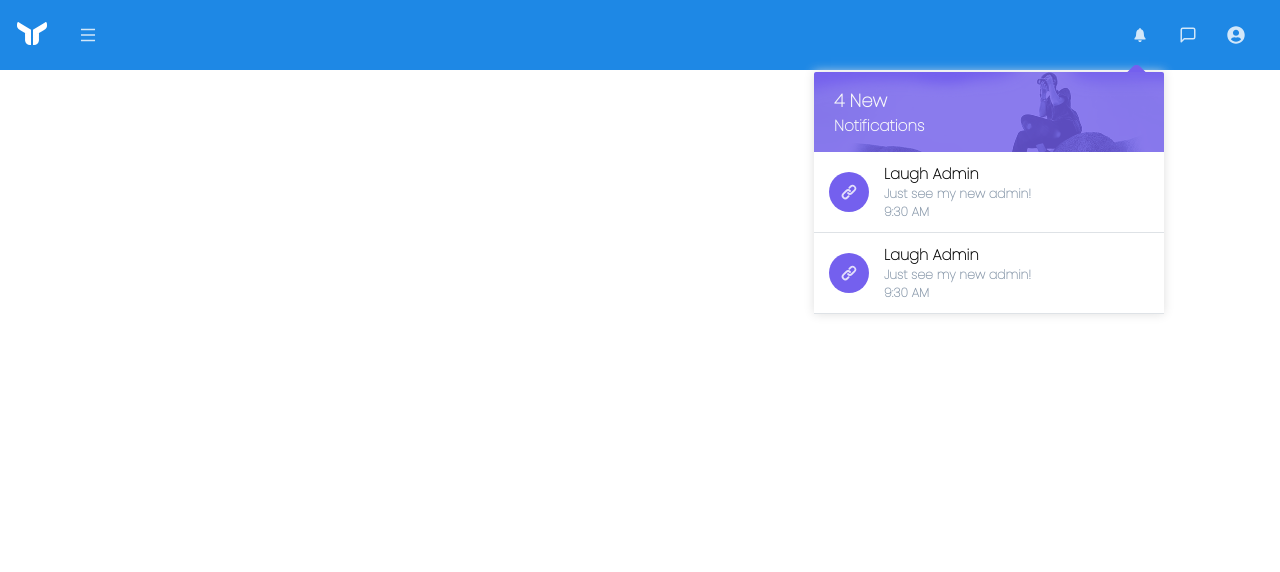
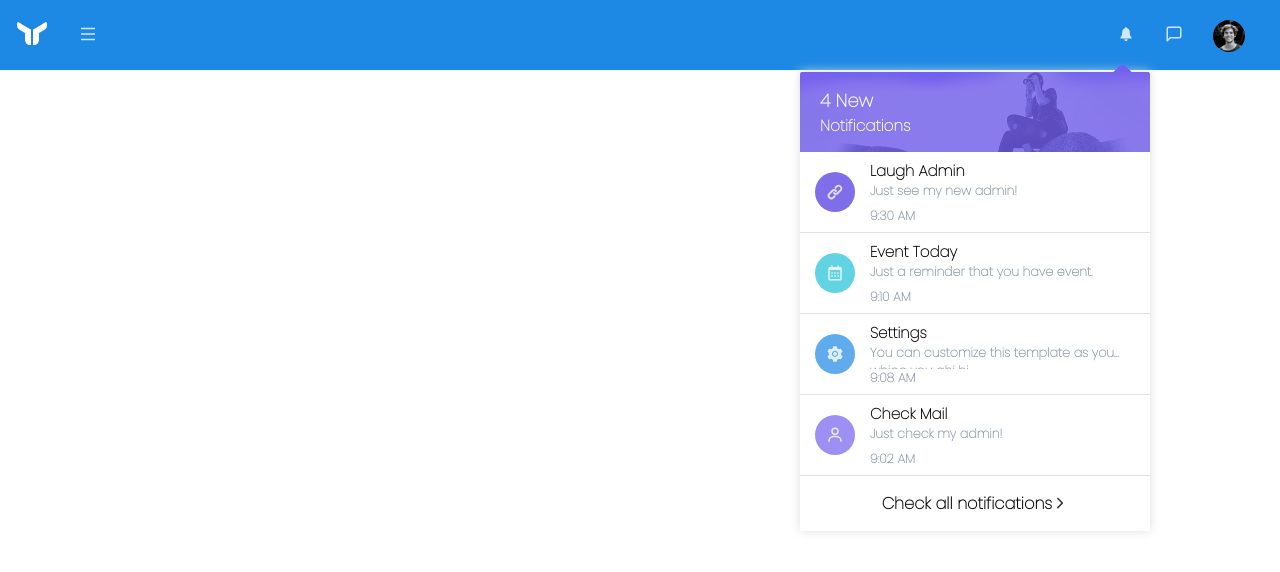
Before and after one commit to TranSonDinh/dashboard-admin, a React (Create React App) app: page / in a window 1280 px wide. Both pictures are taken after a click on the item 1140 px from the left and 35 px from the top of the page. Shown: the top 572 px of the page. Built offline with nearby package versions, Linux system fonts and the light colour scheme.

Commit message:
topbar user

```diff
--- a/package.json
+++ b/package.json
@@ -3,6 +3,9 @@
   "version": "0.1.0",
   "private": true,
   "dependencies": {
+    "@fortawesome/fontawesome-svg-core": "^1.2.36",
+    "@fortawesome/free-solid-svg-icons": "^5.15.4",
+    "@fortawesome/react-fontawesome": "^0.1.15",
     "@testing-library/jest-dom": "^5.14.1",
     "@testing-library/react": "^11.2.7",
     "@testing-library/user-event": "^12.8.3",
--- a/src/App.css
+++ b/src/App.css
@@ -27,6 +27,8 @@ h1, h2, h3, h4, h5, p{
 }
 a{
   text-decoration: none;
+  color: inherit;
+  display: block;
 }
 .navbarbg{
   flex-grow: 1;
@@ -41,11 +43,70 @@ a{
   display: flex;
   align-items: center;
   transition: all .6s;
-  padding: 0 15px;
   position: relative;
 }
 .nav-item svg{
   opacity: 0.8;
+  margin-top: 25px;
+}
+.topnav-avatar,.dropdown-avatar{
+  border-radius: 50%;
+  object-fit: fill;
+}
+.topnav-avatar{
+  margin-top: 20px;
+  height: 32px;
+  width: 32px;
+}
+.dropdown-avatar{
+  height: 50px;
+  width: 50px;
+  margin-right: 15px;
+}
+.dropdown-user_title{
+  display: flex;
+  flex-direction: row;
+  align-items: center;
+  justify-content: flex-start;
+  padding: 15px;
+}
+.dropdown-user_title h5{
+  font-size: 1em;
+}
+.dropdown-user_title p{
+  font-weight: bold;
+  font-size: .8em;
+  opacity: .8;
+}
+div.dropdown-user{
+  width: 280px;
+}
+.dropdown-menu ul.dropdown-user_option{
+  display: flex;
+  padding: 0;
+  flex-direction: column;
+  color: #455a64;
+  justify-content: flex-start;
+  align-items: flex-start;
+  font-weight: bold;
+  font-size: .9em;
+}
+.dropdown-menu ul.dropdown-user_option li{
+  padding: 10px 0;
+  width: 100%;
+}
+.dropdown-menu ul.dropdown-user_option li:hover{
+  background-color: rgb(250, 254, 255);
+}
+.dropdown-menu ul.dropdown-user_option li a{
+  display: flex;
+  flex-direction: row;
+  justify-content: flex-start;
+  align-items: center;
+}
+.dropdown-menu ul.dropdown-user_option li a svg{
+  margin-top: 0;
+  margin-right: 10px;
 }
 .nav-item:hover svg{
   opacity: 1;
@@ -54,6 +115,14 @@ a{
 .nav-item:hover{
   background-color: #0371d1;
 }
+.nav-item a{
+  width: 100%;
+  height: inherit;
+  padding: 0 15px;
+}
+.nav-item a:focus div.dropdown-menu{
+  display: inline;
+}
 .dropdown-menu{
   min-width: 280px;
   width: 350px;
@@ -61,7 +130,9 @@ a{
   top: 72px;
   right: 0px;
   box-shadow: 0px 0px 10px rgb(223, 223, 223);
+  display: none;
 }
+
 .drop-title{
   right: 0;
   width: 100%;
@@ -119,8 +190,7 @@ a{
 .message-item:hover{
   background-color: rgb(250, 254, 255);
 }
-.message-icon div{
-  background-color: #7460ee;
+.message-icon div, .message-icon img{
   color: #fff;
   padding: 5px;
   height: 30px;
@@ -130,12 +200,21 @@ a{
   justify-content: center;
   align-items: center;
   margin: 0 15px;
+  opacity: .7;
+}
+.message-icon img{
+  height: 34px;
+  width: 34px;
 }
 .message-icon div:hover{
   transform: translateY(-1px);
   transition: all .2s ease-in-out;
-  background-color: #4a32e2;
+  opacity: 1;
 }
+.message-icon div svg, .nav-link svg{
+  margin-top: 0;
+}
+
 .message-content{
   color: #000;
   display: flex;
@@ -150,3 +229,24 @@ a{
 .message-content span.time{
   text-transform: uppercase;
 }
+a.nav-link{
+  display: flex;
+  flex-direction: row;
+  justify-content: center;
+  align-items: center;
+  font-size: .9em;
+  color: #000;
+  padding: 15px 0;
+}
+.mail-desc{
+  text-overflow: ellipsis;
+  overflow: hidden;
+  height: 25px;
+  display: -webkit-box;
+  -webkit-line-clamp: 1;
+  -webkit-box-orient: vertical;
+}
+.boder-top-bottom{
+  border-top: 1px solid rgb(204, 204, 204);
+  border-bottom: 1px solid rgb(204, 204, 204);
+}
--- a/src/components/DropdownMenu.js
+++ b/src/components/DropdownMenu.js
@@ -1,19 +1,27 @@
 import MessageItem from "./MessageItem";
+import { Link } from "react-router-dom";
+import { IoIosArrowForward } from "react-icons/io";
 
-function Dropdown({ color }) {
+function Dropdown(props) {
+    const { color, totalNoti, strNoti, strLink, item } = props;
     return (
         <div className="dropdown-menu">
             <span className="bg-primary" style={{ backgroundColor: color }}></span>
             <div className="drop-title" style={{ backgroundColor: color }}>
                 <div>
-                    <h4>4 New</h4>
-                    <p>Notifications</p>
+                    <h4>{totalNoti} New</h4>
+                    <p>{strNoti}</p>
                 </div>
             </div>
             <div className="drop-content">
-                <MessageItem />
-                <MessageItem />
+                {item.map((item, index) => {
+                    return (<MessageItem type={item.type} title={item.title} mail={item.mail} time={item.time} />);
+                })}
             </div>
+            <Link to="" className="nav-link">
+                <strong>{strLink}</strong>
+                <IoIosArrowForward />
+            </Link>
         </div>
     );
 }
--- /dev/null
+++ b/src/components/DropdownMenuAvatar.js
@@ -0,0 +1,55 @@
+import { Link } from "react-router-dom";
+import { FaUserCircle, FaPowerOff } from "react-icons/fa";
+import { SiGooglemessages } from "react-icons/si";
+import { MdAccountBalanceWallet } from 'react-icons/md';
+import { AiFillSetting } from 'react-icons/ai';
+
+function Dropdown(props) {
+    const { avatar, color } = props;
+    return (
+        <div className="dropdown-menu dropdown-user">
+            <span className="bg-primary" style={{ backgroundColor: color }}></span>
+            <div className="dropdown-user_title" style={{ backgroundColor: color }}>
+                {/.*(jpg|png|PNG|JPG|svg|SVG)/g.exec(avatar) && <img src={require(`../assets/images/${avatar}`).default} alt="avatar" className="dropdown-avatar" />}
+                <div>
+                    <h5>Dinh Jobs</h5>
+                    <p>sondinh2703@gmai.com</p>
+                </div>
+            </div>
+            <ul className="dropdown-user_option">
+                <li>
+                    <Link to="#">
+                        <FaUserCircle />
+                        <p>My Account</p>
+                    </Link>
+                </li>
+                <li>
+                    <Link to="#">
+                        <MdAccountBalanceWallet />
+                        <p>My Balance</p>
+                    </Link>
+                </li>
+                <li>
+                    <Link to="#">
+                        <SiGooglemessages />
+                        <p>Inbox</p>
+                    </Link>
+                </li>
+                <li className="boder-top-bottom">
+                    <Link to="#">
+                        <AiFillSetting />
+                        <p>Account Settings</p>
+                    </Link>
+                </li>
+                <li>
+                    <Link to="#">
+                        <FaPowerOff />
+                        <p>Logout</p>
+                    </Link>
+                </li>
+            </ul>
+
+        </div>
+    );
+}
+export default Dropdown;
--- a/src/components/MessageItem.js
+++ b/src/components/MessageItem.js
@@ -1,17 +1,21 @@
 import { HiLink } from "react-icons/hi";
+import { BiCalendar, BiUser } from "react-icons/bi";
+import { AiFillSetting } from 'react-icons/ai';
 
-const MessageItem = () => {
+const MessageItem = ({ type, title, mail, time }) => {
     return (
         <div className="message-item">
-            <div className="message-icon">
-                <div>
-                    <HiLink />
-                </div>
+            <div className="message-icon" >
+                {type === "setting" && <div style={{ backgroundColor: "#1e88e5" }}><AiFillSetting /></div>}
+                {type === "link" && <div style={{ backgroundColor: "#4a32e2" }}><HiLink /></div>}
+                {type === "calendar" && <div style={{ backgroundColor: "#21c1d6" }}><BiCalendar /></div>}
+                {type === "mail" && <div style={{ backgroundColor: "#7460ee" }}><BiUser /></div>}
+                {/.*(jpg|png|PNG|JPG|svg|SVG)/g.exec(type) && <img src={require(`../assets/images/${type}`).default} alt="avatar" />}
             </div>
             <div className="message-content">
-                <h5 className="message-title">Laugh Admin</h5>
-                <span className="mail-desc">Just see my new admin!</span>
-                <span className="time">9:30 am</span>
+                <h5 className="message-title">{title}</h5>
+                <span className="mail-desc">{mail}</span>
+                <span className="time">{time}</span>
             </div>
         </div>
     );
--- a/src/components/Topbar.js
+++ b/src/components/Topbar.js
@@ -1,3 +1,4 @@
+import { useState } from 'react';
 import { Link } from 'react-router-dom';
 import logo from "../assets/images/logo.png";
 import { AiOutlineMenu } from 'react-icons/ai';
@@ -5,8 +6,22 @@ import { FiMessageSquare } from "react-icons/fi";
 import { IoIosNotifications } from "react-icons/io";
 import { FaUserCircle } from "react-icons/fa";
 import Dropdown from './DropdownMenu';
+import DropdownAvatar from './DropdownMenuAvatar';
 
 function Topbar() {
+    const [user, setUser] = useState({ avatar: "avatar.jpg", name: "Dinh", email: "sondinh2703@gmail.com" });
+    const [listNoti, setListNoti] = useState([
+        { type: "link", title: "Laugh Admin", mail: "Just see my new admin!", time: "9:30 AM" },
+        { type: "calendar", title: "Event Today", mail: "Just a reminder that you have event.", time: "9:10 AM" },
+        { type: "setting", title: "Settings", mail: "You can customize this template as you whioo you ghi hi", time: "9:08 AM" },
+        { type: "mail", title: "Check Mail", mail: "Just check my admin!", time: "9:02 AM" }
+    ]);
+    const [listMess, setListMess] = useState([
+        { type: "avatar.jpg", title: "Laugh Admin", mail: "Just see my new admin!", time: "9:30 AM" },
+        { type: "avatar.jpg", title: "Event Today", mail: "Just a reminder that you have event.", time: "9:10 AM" },
+        { type: "avatar.jpg", title: "Settings", mail: "You can customize this template as you whioo you ghi hi", time: "9:08 AM" },
+        { type: "avatar.jpg", title: "Check Mail", mail: "Just check my admin!", time: "9:02 AM" }
+    ]);
     return (
         <header className="topbar">
             <nav className="top-navbar">
@@ -17,15 +32,30 @@ function Topbar() {
                 </div>
                 <div className="navbarbg">
                     <div className="nav-item nav-iconShowBar">
-                        <AiOutlineMenu />
+                        <Link to="#">
+                            <AiOutlineMenu />
+                        </Link>
                     </div>
                     <ul>
                         <li className="nav-item">
-                            <IoIosNotifications />
-                            <Dropdown color="#7460ee" />
+                            <Link to="#">
+                                <IoIosNotifications />
+                                <Dropdown color="#7460ee" totalNoti={listNoti.length} strNoti="Notifications" strLink="Check all notifications" item={listNoti} />
+                            </Link>
                         </li>
-                        <li className="nav-item"><FiMessageSquare /></li>
-                        <li className="nav-item"><FaUserCircle /></li>
+                        <li className="nav-item">
+                            <Link to="#">
+                                <FiMessageSquare />
+                                <Dropdown color="#fc4b6c" totalNoti={listMess.length} strNoti="Messages" strLink="Sell all e-Mails" item={listMess} />
+                            </Link>
+                        </li>
+                        <li className="nav-item">
+                            <Link to="#">
+                                {/.*(jpg|png|PNG|JPG|svg|SVG)/g.exec(user.avatar) && <img src={require(`../assets/images/${user.avatar}`).default} alt="avatar" className="topnav-avatar" />}
+                                {!user.avatar && <FaUserCircle />}
+                                <DropdownAvatar color="#7460ee" avatar={user.avatar} />
+                            </Link>
+                        </li>
                     </ul>
                 </div>
             </nav>
```
Also changed, not shown: 1 other file (tests, documents, lock files or other folders).
